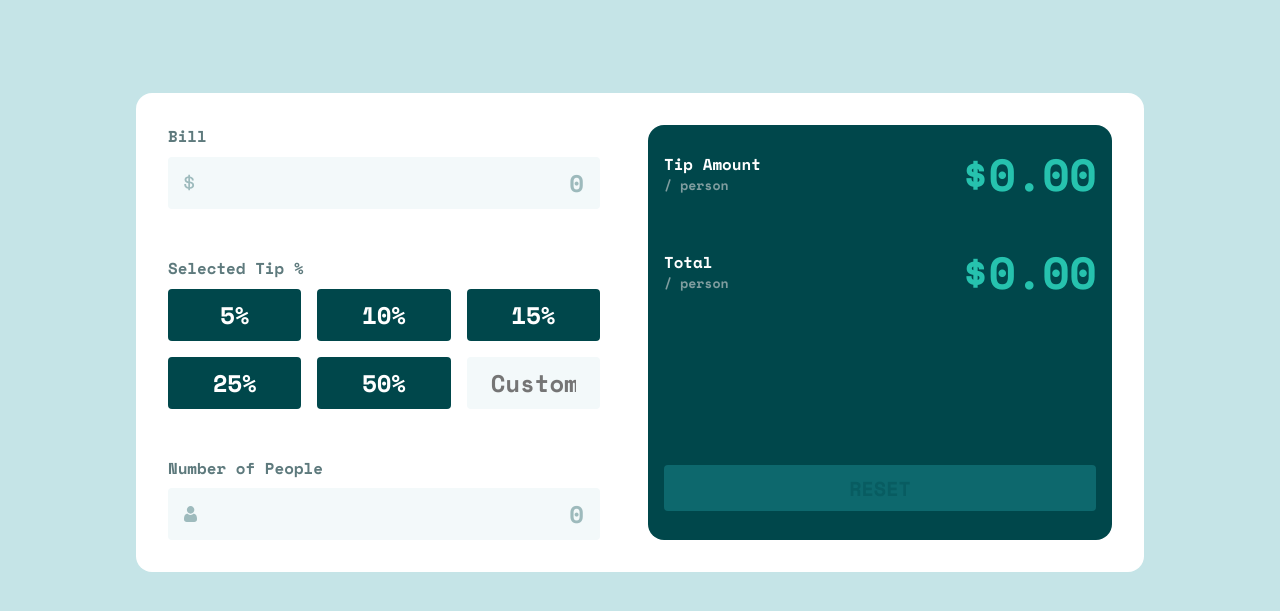
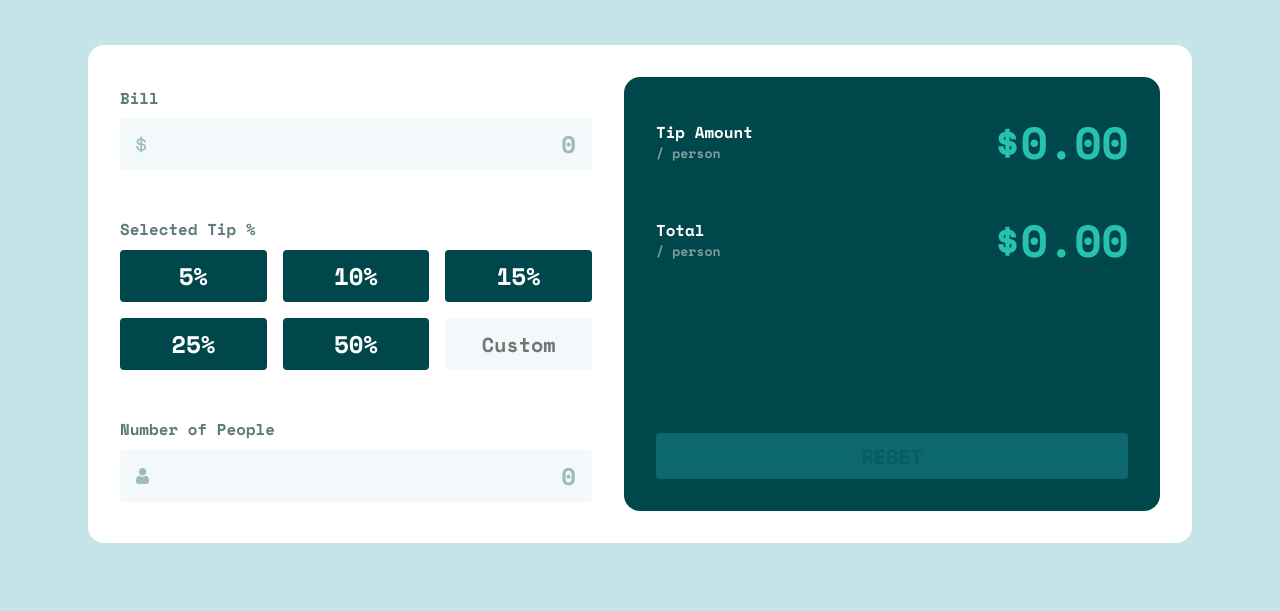
Before and after one commit to suzubu/tip-calculator-app, a website built with Vite: page index.html in a window 1280 px wide. Shown: the part 153-764 px from the top of the page. Built offline with nearby package versions, Linux system fonts and the light colour scheme.

Commit message:
fix: improve input validation for people input and adjust styles for better layout

```diff
--- a/src/main.js
+++ b/src/main.js
@@ -56,7 +56,7 @@ billInput.addEventListener("blur", () => {
 peopleInput.addEventListener("input", () => {
   peopleInput.value = peopleInput.value
     .replace(/[^0-9]/g, "")
-    .replace(/^0+/, "");
+    .replace(/^0+(?=\d)/, "");
   calculate();
 });
 
--- a/src/style.css
+++ b/src/style.css
@@ -350,8 +350,6 @@ fieldset input:focus {
     flex-direction: row;
     align-items: center;
     padding: var(--spacing-400);
-    margin: var(--spacing-1200);
-    gap: var(--spacing-600);
   }
 
   .inputs,
@@ -365,11 +363,17 @@ fieldset input:focus {
     gap: var(--spacing-600);
   }
 
+  fieldset button,
+  fieldset input {
+    padding: var(--spacing-100);
+    font-size: 0.84rem;
+  }
+
   .results {
     align-self: stretch;
     display: flex;
     flex-direction: column;
-    padding: var(--spacing-200);
+    padding: var(--spacing-400);
   }
 
   .results button {
```
